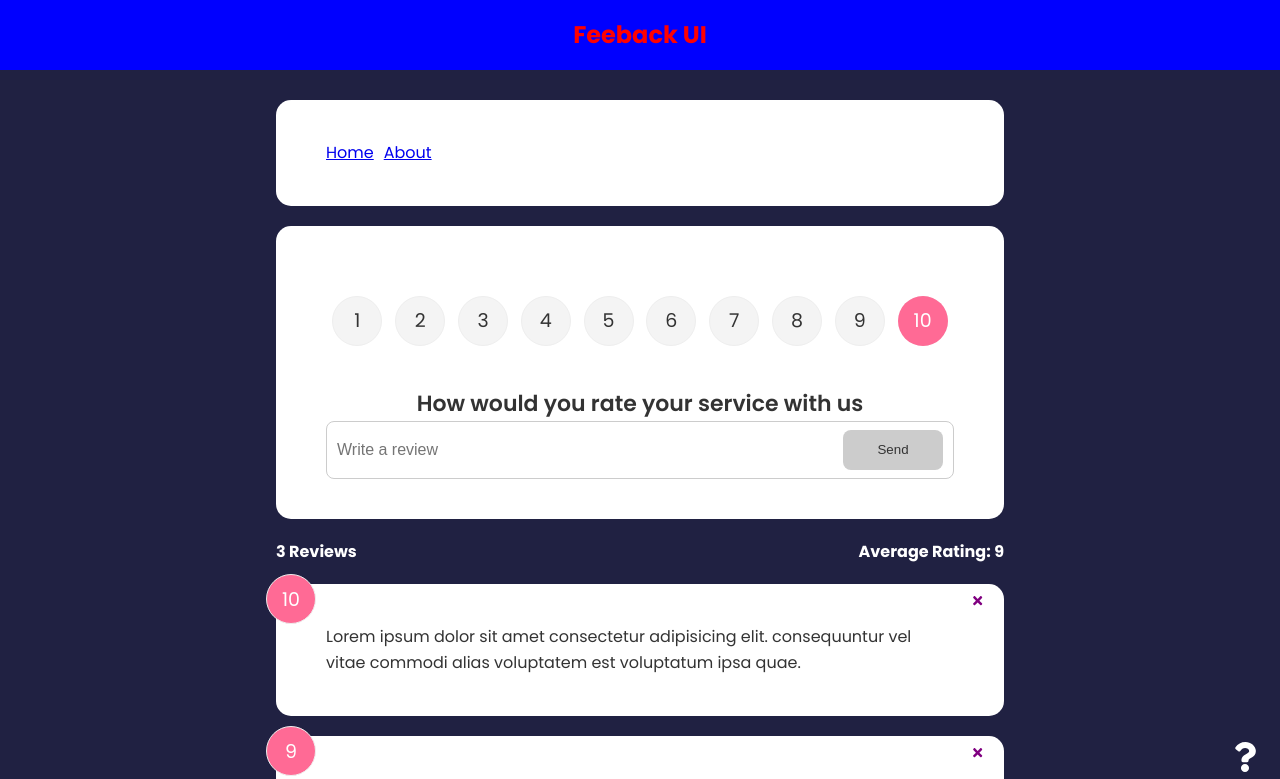
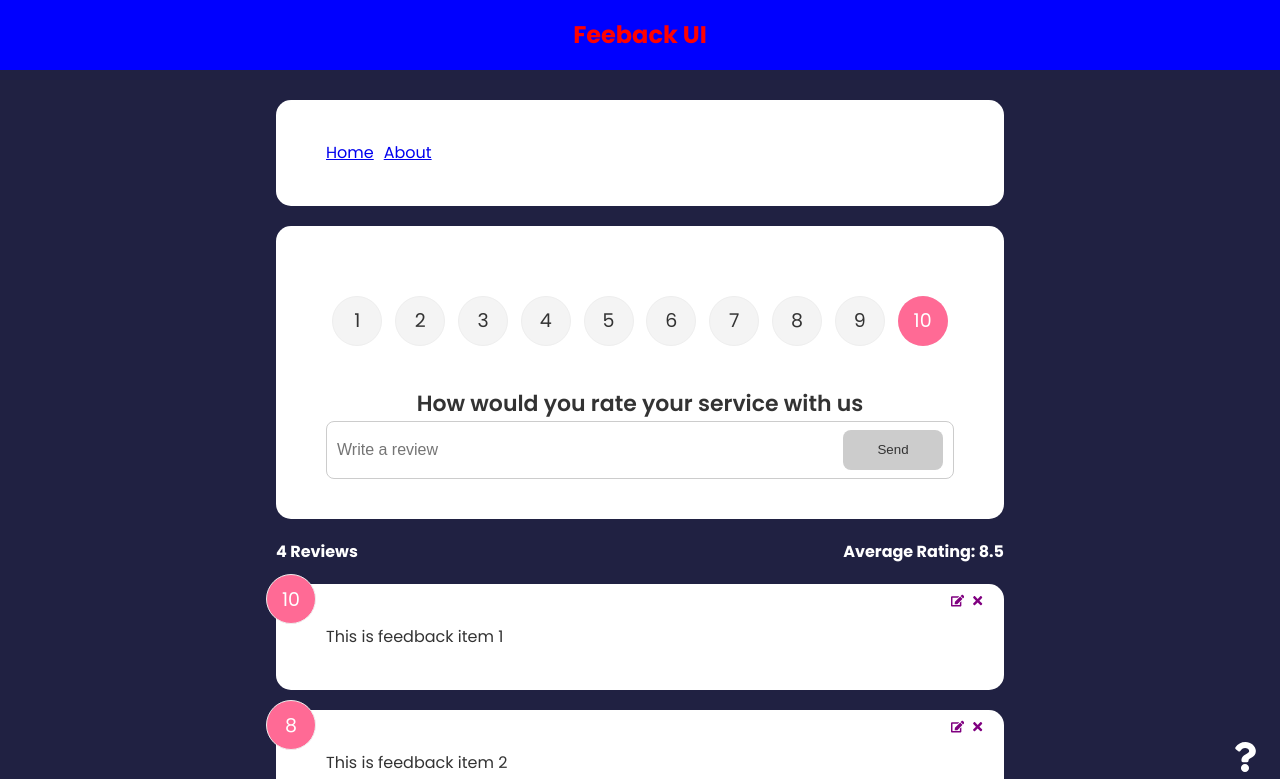
Before and after one commit to vinayaachar/Feedback-App, a React (Create React App) app: page / in a window 1280 px wide. Shown: the top 779 px of the page. Built offline with nearby package versions, Linux system fonts and the light colour scheme.

Commit message:
Add Edit Capaility to feedback app

```diff
--- a/src/App.js
+++ b/src/App.js
@@ -1,32 +1,19 @@
-import { useState } from "react";
 import { BrowserRouter as Router, Routes, Route } from "react-router-dom";
 import Header from "./components/Header";
-import FeedbackData from "./components/data/FeedbackData";
 import FeedbackList from "./components/FeedbackList";
 import FeedbackStats from "./components/FeedbackStats";
 import FeedbackForm from "./components/FeedbackForm";
-import {v4 as uuidv4} from 'uuid'
 import About from "./pages/About";
 import AboutIconLink from "./components/AboutIconLink";
 import Post from "./components/Post";
 import { NavLink } from 'react-router-dom'
 import Card from "./components/shared/Card";
+import {FeedbackProvider} from "./context/FeedbackContext";
 
 function App() {
-  const [feedback, setFeedback] = useState(FeedbackData)
-
-  const deleteFeedback = (id) => {
-    if (window.confirm('Are you sure you want to delete')) {
-      setFeedback(feedback.filter((item) => item.id !== id))
-    }
-  }
-
-  const feedbackAdd = (newFeedback) => {
-    newFeedback.id = uuidv4()
-    setFeedback([newFeedback, ...feedback])
-  }
 
   return (
+    <FeedbackProvider>
       <Router>
         <Header text = 'Feeback UI' bgColor = 'blue' color = 'red'/>
         <div className="container">
@@ -41,9 +28,9 @@
           <Routes>
             <Route exact path='/' element= {
               <>
-              <FeedbackForm feedbackAdd={feedbackAdd}/>
-              <FeedbackStats feedback={feedback}/>
-              <FeedbackList feedback={feedback} handleDelete={deleteFeedback} />
+                <FeedbackForm />
+                <FeedbackStats />
+                <FeedbackList />
               </>
             } >
 
@@ -56,6 +43,7 @@
         <AboutIconLink />
 
       </Router>
+    </FeedbackProvider>
   )
 }
 
--- a/src/components/FeedbackForm.jsx
+++ b/src/components/FeedbackForm.jsx
@@ -1,16 +1,31 @@
 import React from 'react'
 import Card from './shared/Card'
-import { useState } from 'react';
+import { useState, useEffect } from 'react';
 import Button from './shared/Button';
 import RatingSelect from './RatingSelect';
+import {useContext} from 'react';
+import FeedbackContext from '../context/FeedbackContext';
 
-function FeedbackForm({ feedbackAdd }) {
+
+function FeedbackForm() {
 
   const [text, setText] = useState('')
   const [btnDisabled, setBtnDisabled] = useState(true)
   const [message, setMessage] = useState('')
   const [rating, setRating] = useState(10)
   const [review, setReview] = useState({})
+  const {feedbackAdd, feedbackEdit, updateFeedback}  = useContext(FeedbackContext)
+
+
+
+  useEffect(() => {
+    console.log(feedbackEdit)
+    if (feedbackEdit.edit === true) {
+      setBtnDisabled(false)
+      setText(feedbackEdit.item.text)
+      setRating(feedbackEdit.item.rating)
+    }
+  }, [feedbackEdit])
 
   const handleTextChange = (e) => {
     if (text === '') {
@@ -32,8 +47,13 @@
       text,
       rating
     }
-    setReview(reviewObj)
-    feedbackAdd(reviewObj)
+
+    if (feedbackEdit.edit === true) {
+      updateFeedback(feedbackEdit.item.id,  reviewObj)
+    } else {
+      setReview(reviewObj)
+      feedbackAdd(reviewObj)
+    }
   }
   const feedbackRating = (r) => {
     setRating(r)
--- a/src/components/FeedbackItem.jsx
+++ b/src/components/FeedbackItem.jsx
@@ -1,15 +1,21 @@
 import PropTypes from 'prop-types'
 import Card from './shared/Card';
-import { FaTimes } from 'react-icons/fa'
+import { FaTimes, FaEdit } from 'react-icons/fa'
+import {useContext} from 'react'
+import FeedbackContext from '../context/FeedbackContext';
 
+function FeedbackItem({item}) {
 
-function FeedbackItem({item, handleDelete}) {
+  const {deleteFeedback, editFeedback} = useContext(FeedbackContext)
 
   return (
     <Card reverse={false}>
       <div className='num-display'>{item.rating}</div>
-      <button className='close' onClick={() => handleDelete(item)}>
+      <button className='close' onClick={() => deleteFeedback(item.id)}>
         <FaTimes color='purple'/>
+      </button>
+      <button className='edit' onClick={() => editFeedback(item)}>
+        <FaEdit color='purple'/>
       </button>
       <div className='text-display'>{item.text}</div>
     </Card>
--- a/src/components/FeedbackList.jsx
+++ b/src/components/FeedbackList.jsx
@@ -1,8 +1,12 @@
 import FeedbackItem from "./FeedbackItem";
-import PropTypes from 'prop-types';
+import { useContext } from "react";
 import {motion, AnimatePresence} from 'framer-motion'
+import FeedbackContext from "../context/FeedbackContext";
 
-function FeedbackList({ feedback, handleDelete }) {
+function FeedbackList() {
+
+  const { feedback } = useContext(FeedbackContext)
+
   if(!feedback || feedback.length === 0) {
     return <p>No Feedback yet</p>
   }
@@ -17,7 +21,7 @@
             animate={{opacity: 1}}
             exit={{opacity: 0}}
           >
-            <FeedbackItem key={item.id} item={item} handleDelete={() => handleDelete(item.id)}/>
+            <FeedbackItem key={item.id} item={item}/>
           </motion.div>
         ))}
       </AnimatePresence>
@@ -25,15 +29,4 @@
   )
 }
 
-FeedbackList.protoTypes = {
-  feedback: PropTypes.arrayOf(
-    PropTypes.shape({
-      id: PropTypes.number.isRequired,
-      text: PropTypes.string.isRequired,
-      rating: PropTypes.number.isRequired
-    })
-  )
-}
-
-
 export default FeedbackList;
--- a/src/components/FeedbackStats.jsx
+++ b/src/components/FeedbackStats.jsx
@@ -1,7 +1,11 @@
 import PropTypes from 'prop-types';
 import React from 'react'
+import {useContext} from 'react'
+import FeedbackContext from '../context/FeedbackContext';
 
-function FeedbackStats({ feedback }) {
+function FeedbackStats() {
+
+  const { feedback } = useContext(FeedbackContext)
 
   let average = feedback.reduce((acc, curr) => {
     return acc + curr.rating
--- a/src/components/Post.jsx
+++ b/src/components/Post.jsx
@@ -18,8 +18,8 @@
   const params = useParams()
   return (
     <div>
-      Post ID: {params.id}
-      <button onClick={onClick}>Click</button>
+      <p>Post ID: {params.id}</p>
+      <p><button onClick={onClick}>Back to Home</button></p>
     </div>
   )
 }
--- a/src/components/RatingSelect.jsx
+++ b/src/components/RatingSelect.jsx
@@ -1,11 +1,19 @@
 import React from 'react'
-import { useState } from 'react'
+import { useState, useEffect, useContext } from 'react'
+import FeedbackContext from '../context/FeedbackContext';
+
+
 
 function RatingSelect({rating}) {
 
+  const {feedbackEdit}  = useContext(FeedbackContext)
+  const [selected, setSelected] = useState(10)
 
-
-  const [selected, setSelected] = useState(10)
+  useEffect(() => {
+    if (feedbackEdit.edit === true) {
+      setSelected(feedbackEdit.item.rating)
+    }
+  }, [feedbackEdit])
 
   const handleChange = (e) => {
     setSelected(Number(e.target.value))
--- /dev/null
+++ b/src/context/FeedbackContext.jsx
@@ -0,0 +1,73 @@
+import { createContext, useState } from "react";
+import {v4 as uuidv4} from 'uuid'
+
+
+const FeedbackContext = createContext()
+
+export const FeedbackProvider = ({children}) => {
+
+  const [feedback, setFeedback] = useState([
+    {
+      id: 1,
+      text: 'This is feedback item 1',
+      rating: 10
+    },
+    {
+      id: 2,
+      text: 'This is feedback item 2',
+      rating: 8
+    },
+    {
+      id: 3,
+      text: 'This is feedback item 3',
+      rating: 9
+    },
+    {
+      id: 4,
+      text: 'This is feedback item 4',
+      rating: 7
+    },
+  ])
+
+  const [feedbackEdit, setFeedbackEdit] = useState({
+    item: {},
+    edit: false
+  })
+
+  const deleteFeedback = (id) => {
+    if (window.confirm('Are you sure you want to delete')) {
+      setFeedback(feedback.filter((item) => item.id !== id))
+    }
+  }
+
+  const feedbackAdd = (newFeedback) => {
+    newFeedback.id = uuidv4()
+    setFeedback([newFeedback, ...feedback])
+  }
+
+  const editFeedback = (item) => {
+    setFeedbackEdit({
+      item,
+      edit: true
+    })
+  }
+
+  const updateFeedback = (id, newItem) => {
+    setFeedback(feedback.map((item) => (item.id === id ? {...item, ...newItem} : item ))
+    )
+  }
+
+  return <FeedbackContext.Provider value={{
+    feedback,
+    feedbackEdit,
+    deleteFeedback,
+    feedbackAdd,
+    editFeedback,
+    updateFeedback,
+  }}>
+    {children}
+  </FeedbackContext.Provider>
+}
+
+
+export default FeedbackContext
```
Lines whose indentation alone changed are shown as unchanged.
